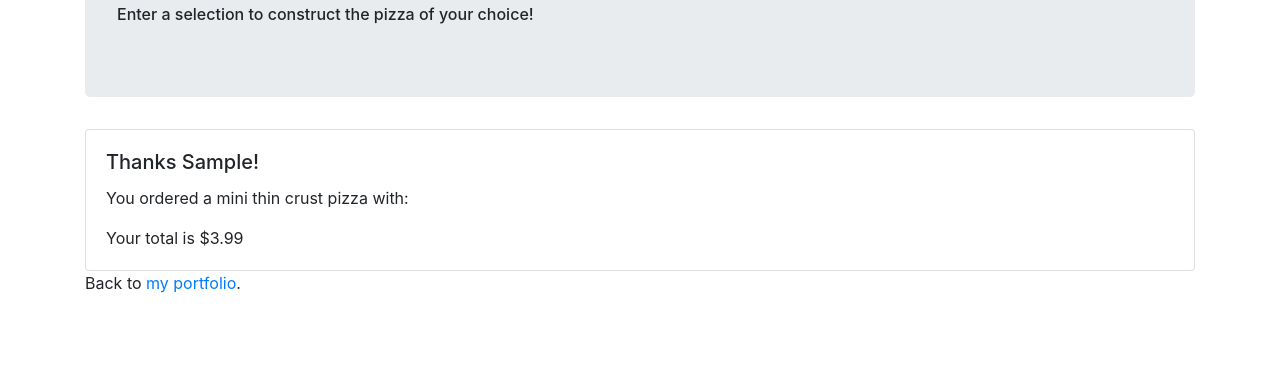
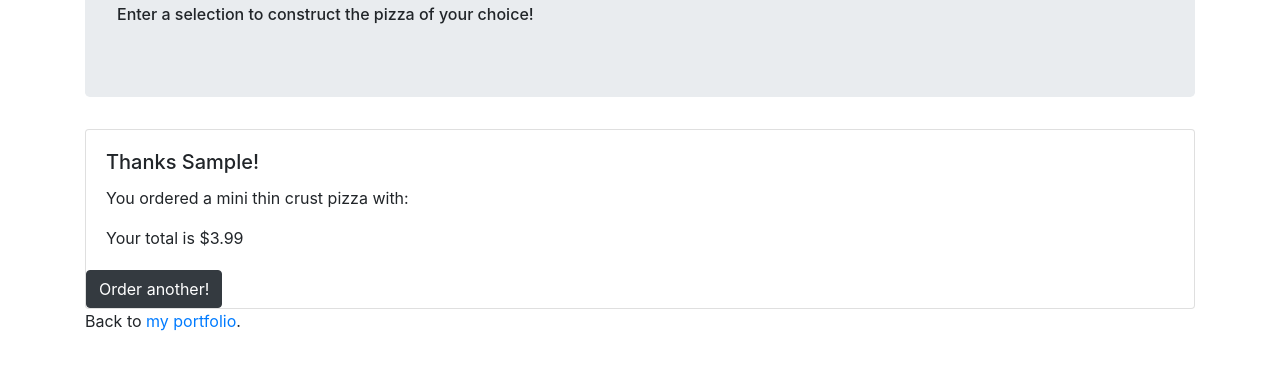
Before and after one commit to benjaminw1030/pizza-parlor, a plain HTML site: page index.html in a window 1280 px wide. Both pictures are taken after typing "Sample" into the empty fields and a click on the button "Construct my pizza!". Shown: the part 105-474 px from the top of the page. Drawn offline with Linux system fonts and the light colour scheme.

Commit message:
add refresh button

```diff
--- a/css/styles.css
+++ b/css/styles.css
@@ -0,0 +1,3 @@
+#receipt-card {
+  display: none;
+}
--- a/index.html
+++ b/index.html
@@ -77,7 +77,7 @@
               <input id="pineapple" class="form-check-input" type="checkbox">
               <label for="pineapple">Pineapple</label>
             </div>
-            <button type="submit" class="btn btn-dark" id="translate">Construct my pizza!</button>
+            <button type="submit" class="btn btn-dark">Construct my pizza!</button>
           </form>
         </div>
       </div>
@@ -89,6 +89,7 @@
           </ul>
           <p class="card-text">Your total is $<span id="order-cost"></span></p>
           </div>
+          <button class="btn btn-dark" id="refresh">Order another!</button>
       </div>
     </div>
 
--- a/js/scripts.js
+++ b/js/scripts.js
@@ -68,6 +68,12 @@ let blackOlives = new Topping("Black Olives", 1);
 let spinach = new Topping("Spinach", 1);
 let pineapple = new Topping("Pineapple", 1.5);
 
+function attachButtonListeners() {
+  $("#refresh").on("click", function () {
+    location.reload();
+  })
+}
+
 function createReceipt(pizzaOrder) {
   let ingredients = $("ul#ingredients");
   let htmlIngredients = "";
@@ -113,6 +119,7 @@ function parseToppingsFromForm() {
 
 $(document).ready(function () {
   $("form#pizza-order").submit(function (event) {
+    attachButtonListeners();
     event.preventDefault();
     customPizza.reset();
     const pizzaName = $("#name").val();
```
